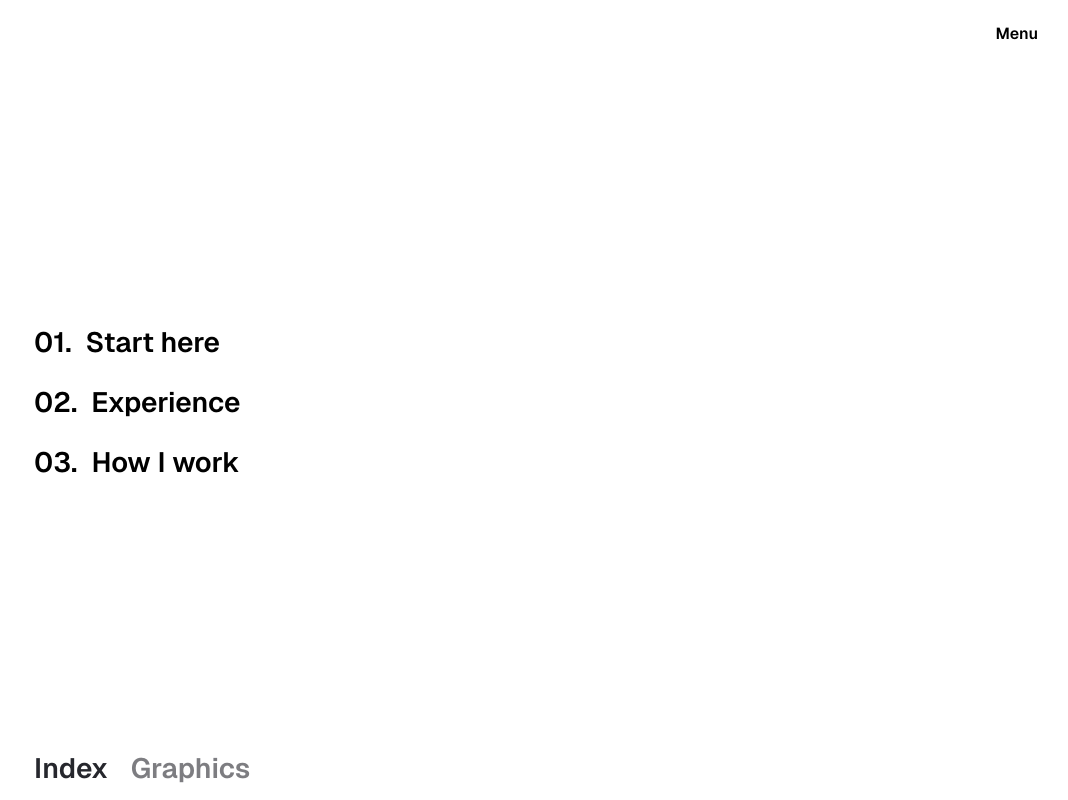
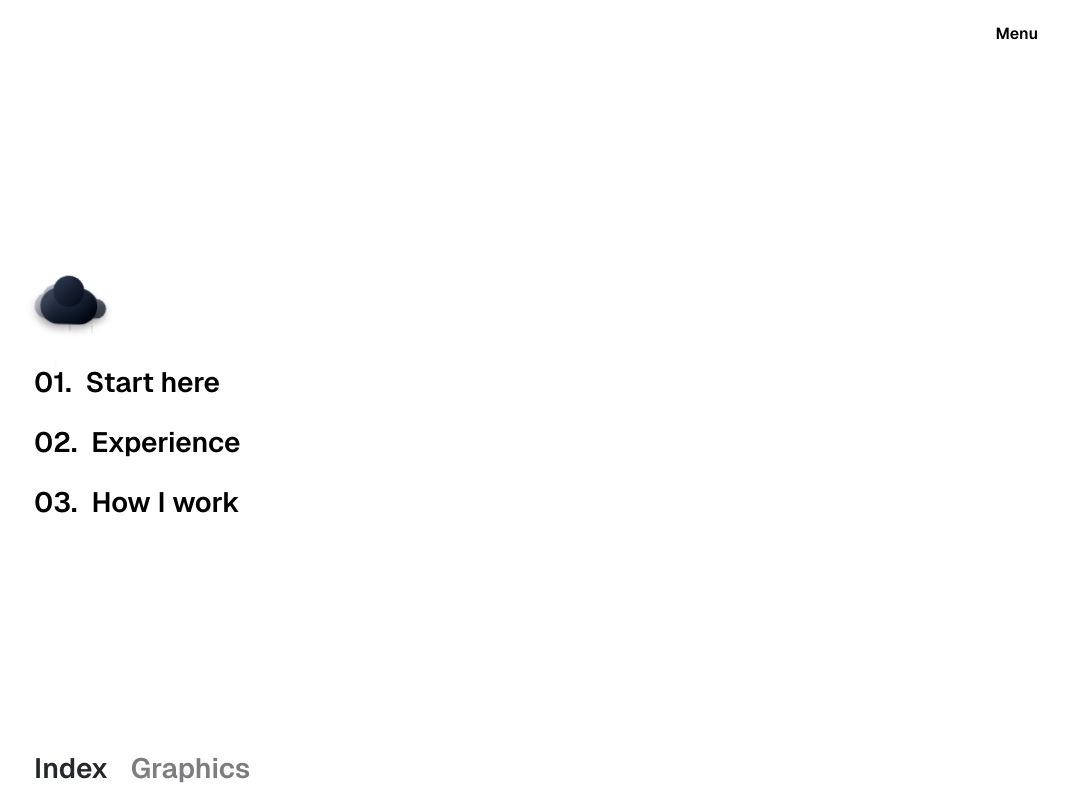
Before and after one commit to The-Awkward-Customer/svelte-folio, a SvelteKit app in the folder frontend/: page / in a window 1280 px wide. Shown: the whole page, without its empty margins (94-1162 px from the left). Built offline with nearby package versions, Linux system fonts and the light colour scheme.

Commit message:
added basic gsap element and it works

```diff
--- /dev/null
+++ b/frontend/src/lib/components/gsap/TestComp.svelte
@@ -0,0 +1,200 @@
+<script lang="ts">
+  import { onMount } from 'svelte';
+  import { gsap } from 'gsap';
+
+  let cloudContainer: HTMLDivElement;
+  let lightning: HTMLDivElement;
+  let raindrops: HTMLDivElement[] = [];
+
+  onMount(() => {
+    // Cloud floating animation
+    gsap.to(".cloud", {
+      x: "random(-5, 5)",
+      y: "random(-3, 3)",
+      rotation: "random(-2, 2)",
+      duration: "random(3, 5)",
+      ease: "sine.inOut",
+      repeat: -1,
+      yoyo: true,
+      stagger: 0.2
+    });
+
+    // Cloud pulsing for storm effect
+    gsap.to(".cloud", {
+      scale: "random(0.95, 1.05)",
+      duration: "random(2, 4)",
+      ease: "power1.inOut",
+      repeat: -1,
+      yoyo: true,
+      stagger: 0.1
+    });
+
+    // Lightning flash effect
+    const lightningTl = gsap.timeline({ repeat: -1, repeatDelay: gsap.utils.random(2, 6) });
+    lightningTl
+      .to(lightning, { opacity: 1, duration: 0.1 })
+      .to(lightning, { opacity: 0, duration: 0.1 })
+      .to(lightning, { opacity: 1, duration: 0.05 })
+      .to(lightning, { opacity: 0, duration: 0.2 });
+
+    // Rain animation
+    raindrops.forEach((drop, i) => {
+      gsap.set(drop, {
+        x: gsap.utils.random(-20, 20),
+        y: -10,
+        opacity: 0.6
+      });
+
+      gsap.to(drop, {
+        y: 60,
+        opacity: 0,
+        duration: gsap.utils.random(0.8, 1.5),
+        ease: "power1.in",
+        repeat: -1,
+        delay: i * 0.1
+      });
+    });
+
+    // Storm intensity pulse
+    gsap.to(".storm-container", {
+      filter: `brightness(${gsap.utils.random(0.8, 1.2)}) contrast(${gsap.utils.random(1, 1.3)})`,
+      duration: gsap.utils.random(1, 3),
+      ease: "power2.inOut",
+      repeat: -1,
+      yoyo: true
+    });
+  });
+</script>
+
+<div class="storm-container" bind:this={cloudContainer}>
+  <!-- Main storm cloud layers -->
+  <div class="cloud cloud-back"></div>
+  <div class="cloud cloud-main"></div>
+  <div class="cloud cloud-front"></div>
+
+  <!-- Lightning bolt -->
+  <div class="lightning" bind:this={lightning}>
+    <svg width="24" height="32" viewBox="0 0 24 32">
+      <path d="M8 2L16 14H12L14 30L6 18H10L8 2Z" fill="#FFE135" stroke="#FFA500" stroke-width="0.5"/>
+    </svg>
+  </div>
+
+  <!-- Rain drops -->
+  {#each Array(8) as _, i}
+    <div class="raindrop" bind:this={raindrops[i]}></div>
+  {/each}
+</div>
+
+<style>
+  .storm-container {
+    position: relative;
+    width: 80px;
+    height: 80px;
+    display: flex;
+    align-items: center;
+    justify-content: center;
+  }
+
+  .cloud {
+    position: absolute;
+    border-radius: 50px;
+    background: linear-gradient(135deg, #4a5568 0%, #2d3748 50%, #1a202c 100%);
+    box-shadow:
+      inset -5px -5px 10px rgba(0, 0, 0, 0.3),
+      inset 5px 5px 10px rgba(255, 255, 255, 0.1),
+      0 4px 8px rgba(0, 0, 0, 0.3);
+  }
+
+  .cloud-back {
+    width: 45px;
+    height: 25px;
+    top: 20px;
+    left: 5px;
+    opacity: 0.6;
+    background: linear-gradient(135deg, #b4bccb 0%, #1a202c 100%);
+  }
+
+  .cloud-main {
+    width: 55px;
+    height: 35px;
+    top: 15px;
+    left: 12px;
+    z-index: 2;
+  }
+
+  .cloud-front {
+    width: 35px;
+    height: 20px;
+    top: 25px;
+    right: 8px;
+    opacity: 0.8;
+    background: linear-gradient(135deg, #949cab 0%, #2d3748 70%);
+  }
+
+  .cloud::before {
+    content: '';
+    position: absolute;
+    border-radius: 50%;
+    background: inherit;
+  }
+
+  .cloud-back::before {
+    width: 25px;
+    height: 25px;
+    top: -8px;
+    left: 8px;
+  }
+
+  .cloud-main::before {
+    width: 30px;
+    height: 30px;
+    top: -12px;
+    left: 12px;
+  }
+
+  .cloud-front::before {
+    width: 20px;
+    height: 20px;
+    top: -6px;
+    left: 6px;
+  }
+
+  .lightning {
+    position: absolute;
+    top: 35px;
+    left: 28px;
+    z-index: 3;
+    opacity: 0;
+    filter: drop-shadow(0 0 4px #FFE135);
+  }
+
+  .raindrop {
+    position: absolute;
+    width: 2px;
+    height: 8px;
+    background: linear-gradient(to bottom, rgba(173, 216, 230, 0.8), rgba(135, 206, 235, 0.6));
+    border-radius: 0 0 50% 50%;
+    top: 45px;
+    opacity: 0.6;
+  }
+
+  .raindrop:nth-child(odd) {
+    background: linear-gradient(to bottom, rgba(173, 216, 230, 0.6), rgba(135, 206, 235, 0.4));
+  }
+
+  /* Hover effect for interactivity */
+  .storm-container:hover .cloud {
+    filter: brightness(1.1) contrast(1.1);
+    transition: filter 0.3s ease;
+  }
+
+  .storm-container:hover .lightning {
+    animation: quickFlash 0.5s ease-in-out;
+  }
+
+  @keyframes quickFlash {
+    0%, 100% { opacity: 0; }
+    20%, 60% { opacity: 1; }
+    40% { opacity: 0.3; }
+  }
+</style>
--- a/frontend/src/routes/+page.svelte
+++ b/frontend/src/routes/+page.svelte
@@ -15,6 +15,7 @@
     import DialogRoot from '$lib/components/Dialog/DialogRoot.svelte';
     import IntroText from "$lib/components/content/IntroText.svelte";
     import Accordian from "$lib/components/accordian/Accordian.svelte";
+    import TestComp from "$lib/components/gsap/TestComp.svelte";
 
     //Page Content
     let HeroIntroText: string = "Currently based in sunny Madrid, and available for new projects in Q3 2025.";
@@ -34,6 +35,9 @@
 
     $: currentPath = $page.url.pathname;
 </script>
+
+<TestComp/>
+
 <ol>
 <Accordian number="1"  label="Start here" >
     <IntroText/>
```
